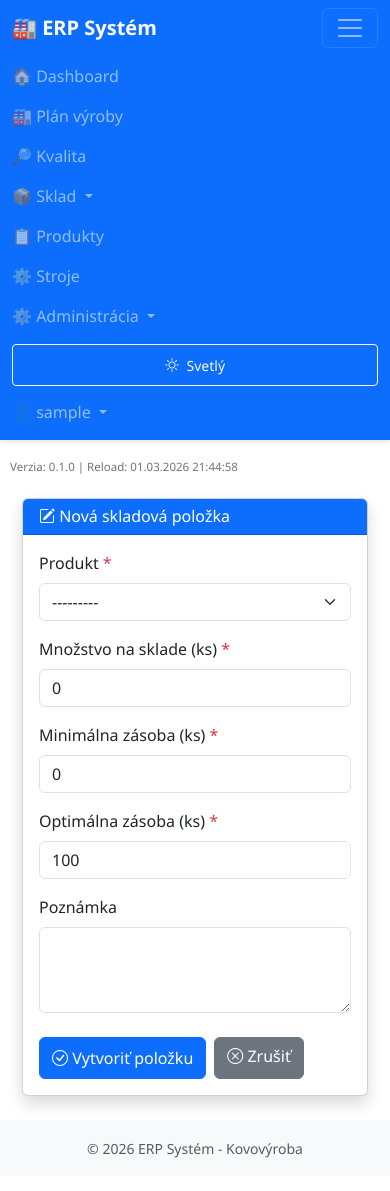
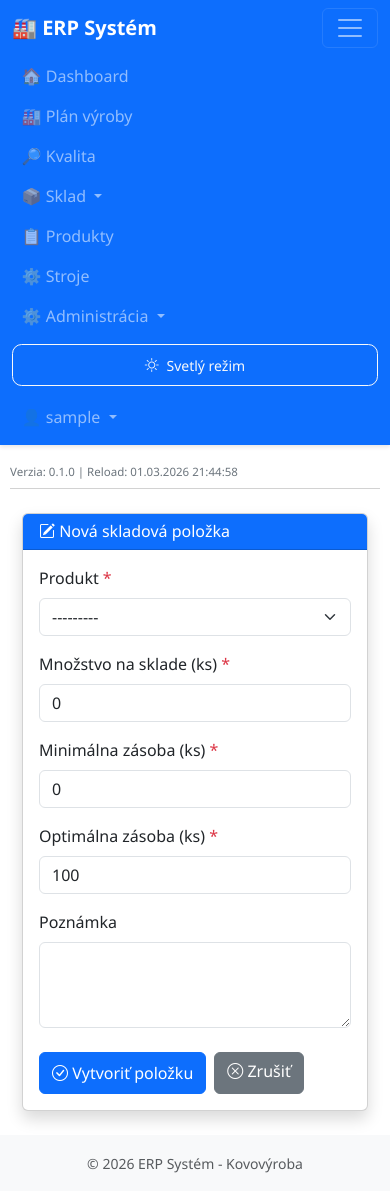
Before and after one commit to smarek830/erp_system, a Django app: page /sklad/novy/ in a window 390 px wide, after a click that opens the changed part. Before the commit the page ends 1158 px from the top, so only its background shows below. Run offline with Django 5.2, Linux system fonts and the light colour scheme; the visitor is signed in with stand-in values (Sample User, id 1); data that the repository does not hold is empty.

Commit message:
Refine UI polish for smoother dark/light UX

```diff
--- a/core/static/core/app.css
+++ b/core/static/core/app.css
@@ -4,16 +4,28 @@
     --container-max-width: 1200px;
     --container-side-padding: 16px;
     --container-side-padding-mobile: 10px;
+    --ui-radius: 0.75rem;
 }
 
 body {
     font-family: var(--app-font);
     background-color: var(--app-bg);
     color: var(--bs-body-color);
+    transition: background-color 0.2s ease, color 0.2s ease;
 }
 
 .navbar {
     box-shadow: 0 2px 4px rgba(0,0,0,.1);
+    backdrop-filter: saturate(1.1) blur(2px);
+}
+
+.navbar .nav-link {
+    border-radius: 0.5rem;
+}
+
+.navbar .nav-link:hover,
+.navbar .nav-link:focus {
+    background-color: rgba(255, 255, 255, 0.12);
 }
 
 .app-container {
@@ -30,6 +42,8 @@ body {
 
 .page-header {
     gap: 0.5rem;
+    border-bottom: 1px solid var(--bs-border-color-translucent);
+    padding-bottom: 0.5rem;
 }
 
 .page-actions {
@@ -51,6 +65,10 @@ body {
     vertical-align: middle;
 }
 
+.table-clean tbody tr {
+    transition: background-color 0.15s ease;
+}
+
 .table-sticky thead th {
     position: sticky;
     top: 0;
@@ -59,10 +77,30 @@ body {
 
 .card-soft {
     border: 1px solid var(--bs-border-color-translucent);
+    border-radius: var(--ui-radius);
+}
+
+.card-soft .card-header {
+    border-top-left-radius: var(--ui-radius);
+    border-top-right-radius: var(--ui-radius);
+}
+
+.card-soft .card-footer {
+    border-bottom-left-radius: var(--ui-radius);
+    border-bottom-right-radius: var(--ui-radius);
 }
 
 [data-bs-theme="dark"] .version-badge {
     color: var(--bs-secondary-color);
+}
+
+[data-bs-theme="dark"] .navbar {
+    box-shadow: 0 4px 14px rgba(0, 0, 0, 0.35);
+}
+
+[data-bs-theme="dark"] .navbar .nav-link:hover,
+[data-bs-theme="dark"] .navbar .nav-link:focus {
+    background-color: rgba(255, 255, 255, 0.16);
 }
 
 [data-bs-theme="dark"] footer.bg-light {
@@ -74,8 +112,17 @@ body {
     color: var(--bs-secondary-color);
 }
 
+[data-bs-theme="dark"] .table-clean tbody tr:hover {
+    background-color: rgba(255, 255, 255, 0.03);
+}
+
+[data-bs-theme="dark"] .card-soft {
+    background-color: var(--bs-tertiary-bg);
+}
+
 #themeToggleBtn {
     min-width: 96px;
+    border-radius: 0.6rem;
 }
 
 [data-bs-theme="dark"] #themeToggleBtn {
@@ -103,6 +150,11 @@ body {
         word-break: break-word;
     }
 
+    .navbar .nav-link {
+        padding-left: 0.6rem !important;
+        padding-right: 0.6rem !important;
+    }
+
     .card-header h4,
     .card-header h5,
     .card-header h6 {
@@ -127,6 +179,7 @@ body {
 
     #themeToggleBtn {
         width: 100%;
-        margin-bottom: 0.35rem;
+        margin-bottom: 0.45rem;
+        min-height: 42px;
     }
 }
--- a/core/templates/core/base.html
+++ b/core/templates/core/base.html
@@ -63,6 +63,7 @@
 
             const icon = themeToggle.querySelector('[data-theme-icon]');
             const label = themeToggle.querySelector('[data-theme-label]');
+            const themeMeta = document.querySelector('meta[name="theme-color"]');
 
             function currentTheme() {
                 return document.documentElement.getAttribute('data-bs-theme') || 'light';
@@ -74,10 +75,13 @@
                     icon.className = isDark ? 'bi bi-moon-stars me-1' : 'bi bi-sun me-1';
                 }
                 if (label) {
-                    label.textContent = isDark ? 'Tmavý' : 'Svetlý';
+                    label.textContent = isDark ? 'Tmavý režim' : 'Svetlý režim';
                 }
                 themeToggle.setAttribute('aria-pressed', String(isDark));
                 themeToggle.setAttribute('title', isDark ? 'Prepnúť na svetlý režim' : 'Prepnúť na tmavý režim');
+                if (themeMeta) {
+                    themeMeta.setAttribute('content', isDark ? '#1f2430' : '#0d6efd');
+                }
             }
 
             updateThemeUi(currentTheme());
--- a/core/templates/core/navbar.html
+++ b/core/templates/core/navbar.html
@@ -1,4 +1,4 @@
-<nav class="navbar navbar-expand-lg navbar-dark bg-primary">
+<nav class="navbar navbar-expand-lg navbar-dark bg-primary sticky-top">
   <div class="container-fluid">
     <a class="navbar-brand fw-bold" href="/">🏭 ERP Systém</a>
 
@@ -52,8 +52,8 @@
       </ul>
 
       <!-- Pravá strana - user -->
-      <ul class="navbar-nav mt-2 mt-lg-0 align-items-lg-center gap-lg-1">
-        <li class="nav-item">
+      <ul class="navbar-nav mt-2 mt-lg-0 align-items-stretch align-items-lg-center gap-1">
+        <li class="nav-item d-flex">
           <button id="themeToggleBtn" class="btn btn-outline-light btn-sm" type="button" aria-pressed="false" title="Prepnúť režim">
             <i class="bi bi-sun me-1" data-theme-icon aria-hidden="true"></i>
             <span data-theme-label>Svetlý</span>
```
